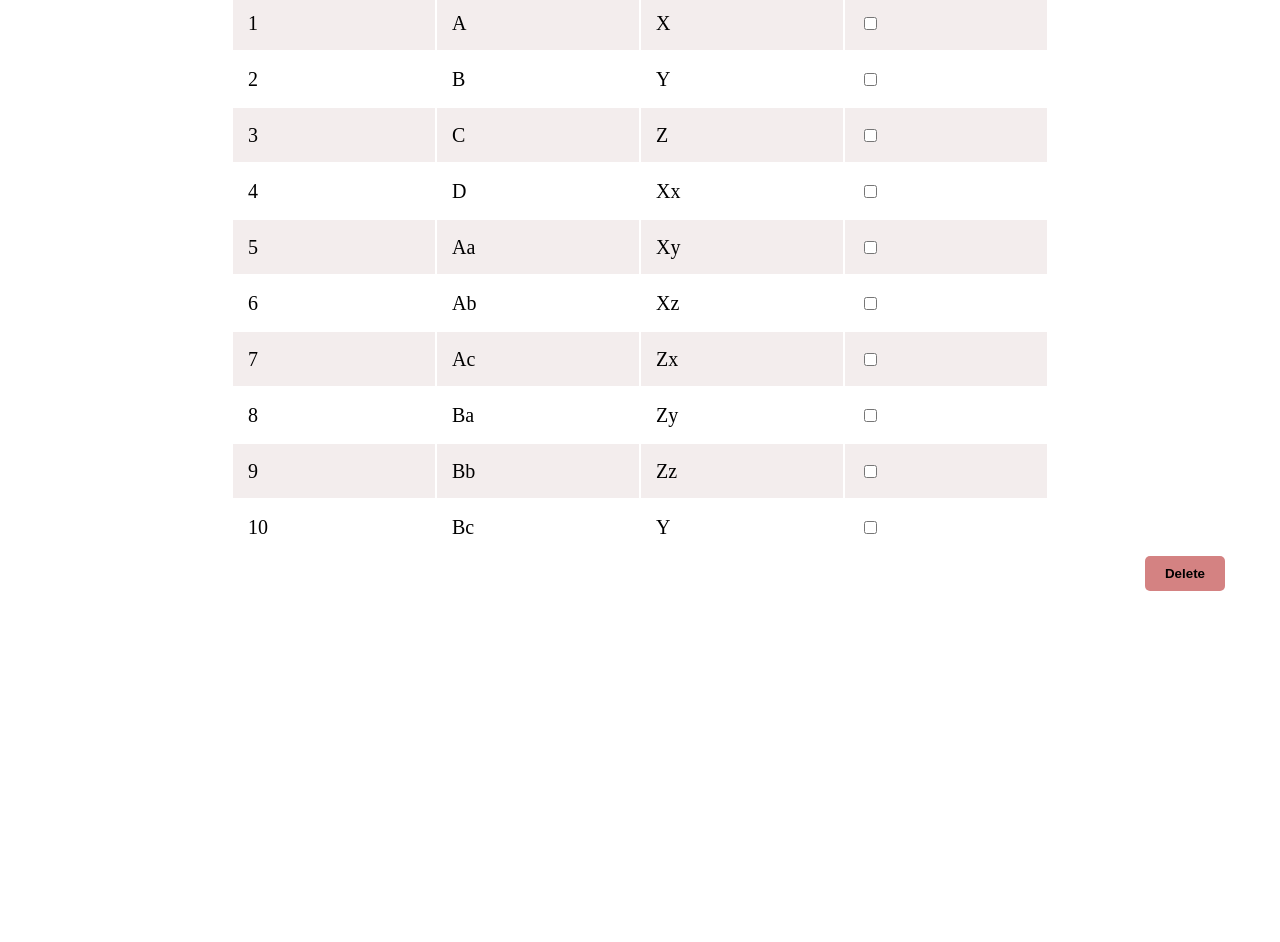
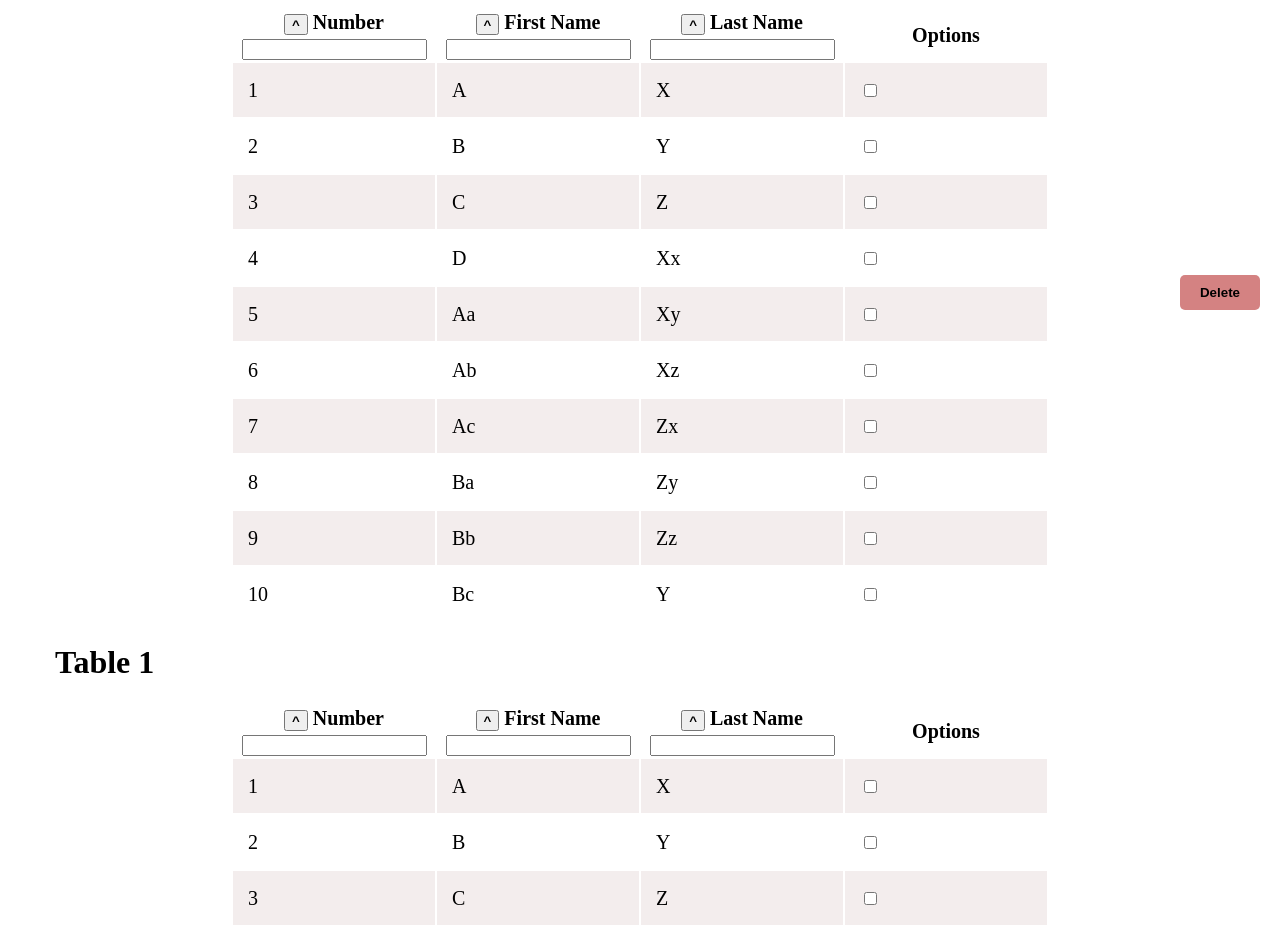
Before and after one commit to Can9UA/tablejs, a plain HTML site: page index.html in a window 1280 px wide. Shown: the part 450-1392 px from the top of the page. Before the commit the page ends 1041 px from the top, so only its background shows below. Drawn offline with Linux system fonts and the light colour scheme.

Commit message:
1. table constructor added;

```diff
--- a/all.css
+++ b/all.css
@@ -30,6 +30,9 @@ tbody tr:nth-child(odd) {background-color: #f3eded;}
   border: none;
   font-weight: bold;
   padding: 10px 20px;
+  position: fixed;
+  right: 20px;
+  bottom: 40px;
 }
 [class^="btn"] {cursor: pointer;}
 .pull-left {float: left;}
--- a/index.html
+++ b/index.html
@@ -31,7 +31,8 @@
         1) реализовать фильтр.
         2) наполнять таблицу данными
     </pre>
-    <table>
+    <h1>Table 1</h1>
+    <table class="table-1">
       <thead>
         <tr>
           <th><button class="btn-sort" data-sort-btn>^</button> Number <input id="number" type="text" data-filter-value="0"></th>
@@ -43,7 +44,21 @@
       <tbody>
       </tbody>
     </table>
-    <button class="btn-delete pull-right" data-delete-btn>Delete</button>
+
+    <h1>Table 1</h1>
+    <table class="table-2">
+      <thead>
+        <tr>
+          <th><button class="btn-sort" data-sort-btn>^</button> Number <input id="number" type="text" data-filter-value="0"></th>
+          <th><button class="btn-sort" data-sort-btn>^</button> First Name <input id="first-name" type="text" data-filter-value="1"></th>
+          <th><button class="btn-sort" data-sort-btn>^</button> Last Name <input id="last-name" type="text" data-filter-value="2"></th>
+          <th>Options</th>
+        </tr>
+      </thead>
+      <tbody>
+      </tbody>
+    </table>
+    <button class="btn-delete" data-delete-btn>Delete</button>
   </div>
   <script src="table.js"></script>
 </body>
--- a/table.js
+++ b/table.js
@@ -2,16 +2,76 @@
 
 var tableData = [{number: 1, firstName: 'A', lastName: 'X'},{number: 2, firstName: 'B', lastName: 'Y'},{number: 3, firstName: 'C', lastName: 'Z'},{number: 4, firstName: 'D', lastName: 'Xx'},{number: 5, firstName: 'Aa', lastName: 'Xy'},{number: 6, firstName: 'Ab', lastName: 'Xz'},{number: 7, firstName: 'Ac', lastName: 'Zx'},{number: 8, firstName: 'Ba', lastName: 'Zy'},{number: 9, firstName: 'Bb', lastName: 'Zz'},{number: 10, firstName: 'Bc', lastName: 'Y'}];
 
-var smartTable = {
-  init: function (config) {
-    this.config = config;
+var Table = function (config) {
+  var self = this;
 
-    if (this.findElemens() && this.fillInTable()) {
-      this.bindEvents();
-      this.createAuxiliaryElements();
+  this.config = config;
+
+  function getClosestTag (elem, tagSelector) {
+    tagSelector = tagSelector.toUpperCase();
+
+    while (elem.tagName !== tagSelector) {
+      elem = elem.parentNode;
+      if (!elem) {return null;}
     }
-  },
-  findElemens: function () {
+
+    return elem;
+  }
+
+  function prepareData(data) {
+    var row;
+    var cell;
+    var deleteBtn;
+
+    if (!data.length) {return false;}
+
+    self.rows = [];
+
+    for (var i = 0, len = data.length; i < len; i++) {
+      row = document.createElement('tr');
+
+      for (var prop in data[i]) {
+        cell = document.createElement('td');
+        cell.innerText = data[i][prop];
+        row.appendChild(cell);
+      }
+
+      deleteBtn = document.createElement('td');
+      deleteBtn.innerHTML = '<input type="checkbox" data-delete>';
+
+      row.appendChild(deleteBtn);
+      self.rows.push(row);
+    }
+
+    return self.rows;
+  }
+
+  function setDirectionClass(elem, direction) {
+    if (direction === 1) {
+      elem.classList.add('asc');
+      elem.classList.remove('desc');
+    } else {
+      elem.classList.add('desc');
+      elem.classList.remove('asc');
+    }
+  }
+
+  function getSortDirection(elem) {
+    // 1 - ascending
+    // -1 - descending
+    var direction = 1;
+
+    if (elem.getAttribute('data-direction')) {
+      direction = elem.getAttribute('data-direction') * -1;
+    }
+
+    elem.setAttribute('data-direction', direction);
+    setDirectionClass(elem, direction);
+
+    return direction;
+  }
+
+  this.findElemens = function () {
     this.table = document.querySelector(this.config.table);
 
     if (!this.table) {return false;}
@@ -21,25 +81,46 @@ var smartTable = {
 
     // filter
     var filterConfig = this.config.filter;
+
     if (typeof filterConfig === 'object') {
       this.filter = {};
-      this.filter.inputs = document.querySelectorAll(filterConfig.inputs);
+      this.filter.inputs = this.table.querySelectorAll(filterConfig.inputs);
       this.filter.startAfter = filterConfig.startAfter || 1;
     }
 
     return true;
-  },
-  bindEvents: function () {
-    var self = this;
+  };
 
+  this.fillInTable = function (data) {
+    if (!this.tbody) {return false;}
+
+    if (data && data.length) {
+      data = prepareData(data);
+    } else if (typeof this.config.getDataCallback === 'function') {
+      data = prepareData(this.config.getDataCallback(this));
+    } else {
+      console.warn('No data for table!');
+      return false;
+    }
+
+    if (!data.length) {return false;}
+
+    for (var i = 0, len = data.length; i < len; i++) {
+      this.tbody.appendChild(data[i]);
+    }
+
+    return true;
+  };
+
+  this.bindEvents = function () {
     // sort table
     this.table.addEventListener('click', function (event) {
       var target = event.target;
 
       if (target.hasAttribute(self.config.sortBtn)) {
         self.sortTable(
-          self.getClosestTag(target, 'th').cellIndex,
-          self.getSortDirection(target)
+          getClosestTag(target, 'th').cellIndex,
+          getSortDirection(target)
         );
       }
     });
@@ -87,8 +168,16 @@ var smartTable = {
         this.filter.inputs[i].addEventListener('keyup', handler);
       }
     }
-  },
-  resetTable: function () {
+  };
+
+  this.createAuxiliaryElements = function () {
+    // create input tag for changing value in cell
+    this.input = document.createElement('input');
+    this.input.setAttribute('type', 'text');
+    this.input.className = 'cell-value';
+  };
+
+  this.resetTable = function () {
     this.table.removeChild(this.tbody);
 
     for (var i = 0, length = this.rows.length; i < length; i++) {
@@ -96,20 +185,23 @@ var smartTable = {
     }
 
     this.table.appendChild(this.tbody);
-  },
-  resetFilters: function () {
+  };
+
+  this.resetFilters = function () {
     for (var i = 0, len = this.filter.inputs.length; i < len; i++) {
       this.filter.inputs[i].value= '';
     }
-  },
-  searchRowsByFilter: function (colIndex, value) {
+  };
+
+  this.searchRowsByFilter = function (colIndex, value) {
     var suitableRows = [];
     var row;
     var cellValue;
     var regExp = new RegExp(value, 'ig');
+    var rows = (this.filterActive) ? Array.prototype.slice.call(this.tbody.rows) : this.rows;
 
-    for (var i = 0, length = this.rows.length; i < length; i++) {
-      row = this.rows[i];
+    for (var i = 0, length = rows.length; i < length; i++) {
+      row = rows[i];
       cellValue = row.cells[colIndex].innerHTML;
 
       if (cellValue.match(regExp)) {
@@ -118,8 +210,9 @@ var smartTable = {
     }
 
     return suitableRows;
-  },
-  filterTable: function (colIndex, value) {
+  };
+
+  this.filterTable = function (colIndex, value) {
     var filterdRows;
 
     this.table.removeChild(this.tbody);
@@ -136,8 +229,9 @@ var smartTable = {
     }
 
     this.table.appendChild(this.tbody);
-  },
-  sortTable: function (colIndex, direction) {
+  };
+
+  this.sortTable = function (colIndex, direction) {
     var rows = (this.filterActive) ? Array.prototype.slice.call(this.tbody.rows) : this.rows;
     var sortFunction;
 
@@ -164,60 +258,21 @@ var smartTable = {
     }
 
     this.table.appendChild(this.tbody);
-  },
-  getClosestTag: function (elem, tagSelector) {
-    tagSelector = tagSelector.toUpperCase();
+  };
 
-    while (elem.tagName !== tagSelector) {
-      elem = elem.parentNode;
-      if (!elem) {return null;}
-    }
-
-    return elem;
-  },
-  getSortDirection: function (elem) {
-    // 1 - ascending
-    // -1 - descending
-    var direction = 1;
-
-    if (elem.getAttribute('data-direction')) {
-      direction = elem.getAttribute('data-direction') * -1;
-    }
-
-    elem.setAttribute('data-direction', direction);
-    this.setDirectionClass(elem, direction);
-
-    return direction;
-  },
-  setDirectionClass: function (elem, direction) {
-    if (direction === 1) {
-      elem.classList.add('asc');
-      elem.classList.remove('desc');
-    } else {
-      elem.classList.add('desc');
-      elem.classList.remove('asc');
-    }
-  },
-  getMarkedRows: function () {
+  this.getMarkedRows = function () {
     return this.rows.filter(function(row) {
       var deleteBtn = row.querySelector('input[data-delete]');
 
       return deleteBtn && deleteBtn.checked;
     });
-  },
-  createAuxiliaryElements: function () {
-    // create input tag for changing value in cell
-    this.input = document.createElement('input');
-    this.input.setAttribute('type', 'text');
-    this.input.className = 'cell-value';
-  },
-  changeCellValue: function(cell) {
-    var self = this;
+  };
+
+  this.changeCellValue = function(cell) {
     var setValueAndClose;
 
     setValueAndClose = function () {
       self.input.removeEventListener('blur', setValueAndClose);
-      // self.input.remove(); // ie 11 doesn't support
       cell.removeChild(self.input);
       cell.innerText = self.input.value;
     };
@@ -232,52 +287,16 @@ var smartTable = {
     self.input.setSelectionRange(0, self.input.value.length);
 
     self.input.addEventListener('blur', setValueAndClose);
-  },
-  getTableData: function () {
-    var data;
-    var row;
-    var cell;
-    var deleteBtn;
+  };
 
-    if (typeof this.config.getDataCallback === 'function') {
-      data = this.config.getDataCallback(this);
-    }
-
-    if (!data.length) {return false;}
-
-    this.rows = [];
-
-    for (var i = 0, len = data.length; i < len; i++) {
-      row = document.createElement('tr');
-
-      for (var prop in data[i]) {
-        cell = document.createElement('td');
-        cell.innerText = data[i][prop];
-        row.appendChild(cell);
-      }
-
-      deleteBtn = document.createElement('td');
-      deleteBtn.innerHTML = '<input type="checkbox" data-delete>';
-
-      row.appendChild(deleteBtn);
-      this.rows.push(row);
-    }
-
-    return this.rows;
-  },
-  fillInTable: function () {
-    if (!this.tbody || !this.getTableData().length) {return false;}
-
-    for (var i = 0, len = this.rows.length; i < len; i++) {
-      this.tbody.appendChild(this.rows[i]);
-    }
-
-    return true;
+  if (this.findElemens() && this.fillInTable()) {
+    this.bindEvents();
+    this.createAuxiliaryElements();
   }
 };
 
-smartTable.init({
-  table: 'table',
+var table1 = new Table({
+  table: '.table-1',
   sortBtn: 'data-sort-btn',
   deleteBtn: 'input[data-delete]',
   rowDeleteBtn: '[data-delete-btn]',
@@ -285,8 +304,25 @@ smartTable.init({
     inputs: '[data-filter-value]',
     startAfter: 0
   },
-  getDataCallback: function (ui) {
-    console.log('table api: ', ui);
+  getDataCallback: function () {
+    // first argument is api of table
     return tableData; // lorem data
   }
 });
+
+console.log('table 1 api: ', table1);
+
+var table2 = new Table({
+  table: '.table-2',
+  sortBtn: 'data-sort-btn',
+  deleteBtn: 'input[data-delete]',
+  rowDeleteBtn: '[data-delete-btn]',
+  filter: {
+    inputs: '[data-filter-value]',
+    startAfter: 0
+  },
+  getDataCallback: function () {
+    // first argument is api of table
+    return tableData; // lorem data
+  }
+});
```
